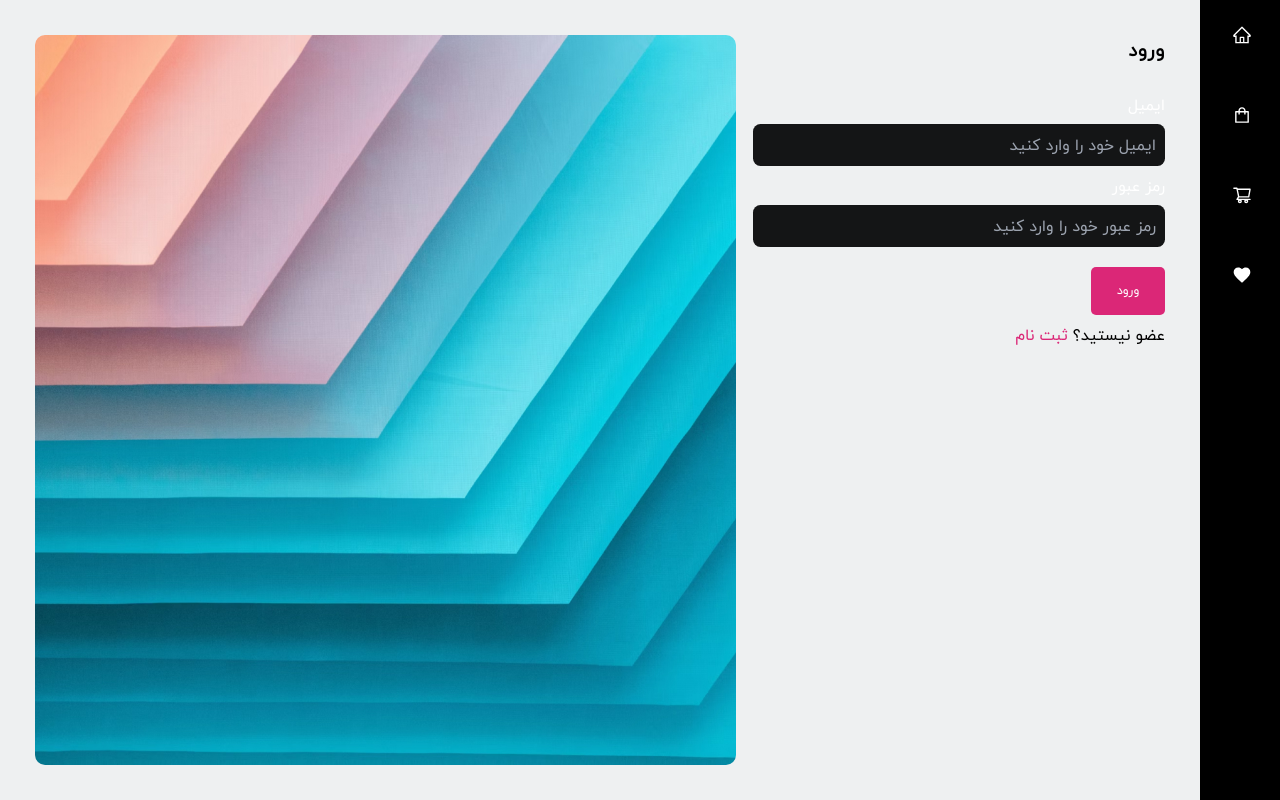
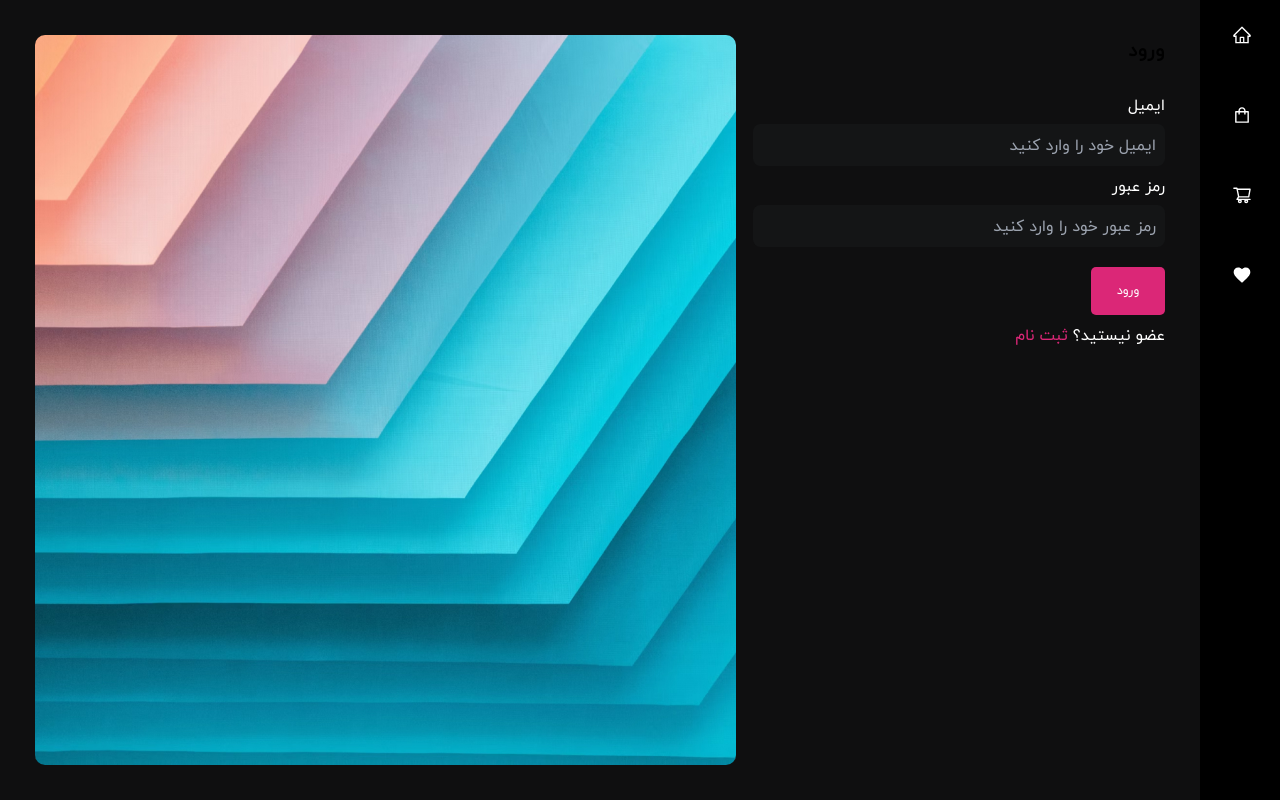
Before and after one commit to mahsanajafii/e-commerce, a React (Vite) app: page /login in a window 1280 px wide. Built offline with nearby package versions, Linux system fonts and the light colour scheme.

Commit message:
fix: :bug: login & register

```diff
--- a/src/components/generalComponents/authenticationComponents/Authentication.tsx
+++ b/src/components/generalComponents/authenticationComponents/Authentication.tsx
@@ -6,7 +6,7 @@ interface Props {
 
 const Authentication = ({ children }: Props) => {
   return (
-    <div className="bg-[#EEF0F1] flex gap-7 w-full h-screen p-14">
+    <div className="flex gap-7 w-full h-screen p-14">
       {children}
     </div>
   );
--- a/src/components/generalComponents/authenticationComponents/loginForm/LoginForm.tsx
+++ b/src/components/generalComponents/authenticationComponents/loginForm/LoginForm.tsx
@@ -90,7 +90,7 @@ const LoginForm = () => {
           <Button className="flex justify-center items-center bg-primary-main w-[7.4rem] h-[4.8rem] text-white rounded-lg mt-8 text-xl px-[0.8rem] py-[2.4rem]">
             ورود
           </Button>
-          <p className="block text-[1.6rem] pb-3 pt-3 ">
+          <p className="block text-[1.6rem] pb-3 pt-3 dark:text-dark-text-primary">
             عضو نیستید؟{" "}
             <Link to="/register" className="text-pink-600">
               ثبت نام
--- a/src/components/generalComponents/authenticationComponents/registerForm/RegisterForm.tsx
+++ b/src/components/generalComponents/authenticationComponents/registerForm/RegisterForm.tsx
@@ -147,7 +147,7 @@ const RegisterForm = () => {
             عضویت
           </Button>
 
-          <p className="block text-[1.6rem] pb-3 pt-3 ">
+          <p className="block text-[1.6rem] pb-3 pt-3 dark:text-dark-text-primary">
             عضو هستید؟{" "}
             <Link to="/login" className="text-pink-600">
               ورود
```
